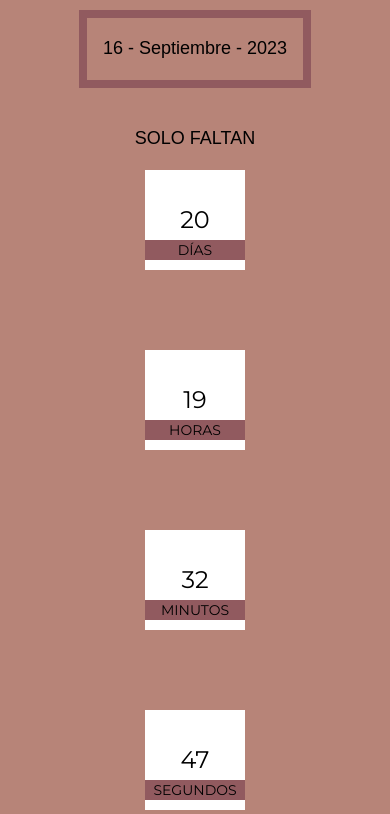
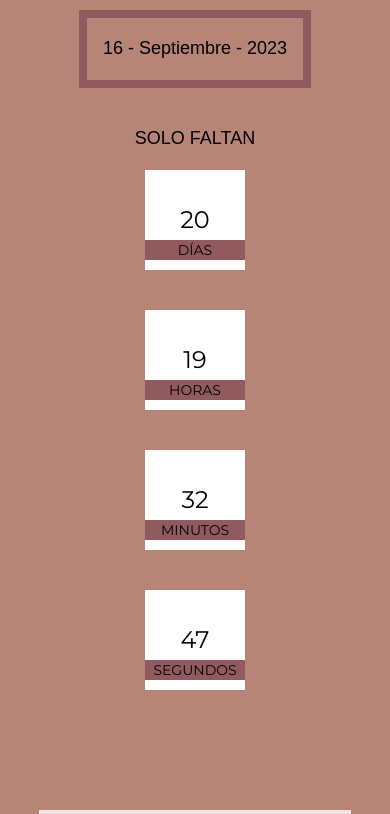
Before and after one commit to AngieProg/inv_sweet, a React (Vite) app: page / in a window 390 px wide. Shown: the part 1186-2000 px from the top of the page. Built offline with nearby package versions, Linux system fonts and the light colour scheme; a web font is replaced by a local one.

Commit message:
letrero Hero fijo, centro textos

```diff
--- a/src/components/CardFormato.jsx
+++ b/src/components/CardFormato.jsx
@@ -6,7 +6,7 @@ const CardFormato = ({titulo1, titulo2}) => {
     <>
     <h3 className="font-sofia text-2xl py-2">{titulo1}</h3>
     <div data-aos="fade-right" >
-      <h2 className="font-mea text-4xl py-3">{titulo2}</h2>
+      <h2 className="font-mea text-4xl py-3 text-center">{titulo2}</h2>
     </div>
     </>
   )
--- a/src/sections/Contador.jsx
+++ b/src/sections/Contador.jsx
@@ -6,11 +6,8 @@ const Contador = () =>{
 
   return(
   <div className="bg-medium-pink py-10">
-    {/* Foto + Fecha --- Primera Parte  */}
+
     <div className="flex flex-col items-center justify-center">
-      <div>
-
-      </div>
       <img
         src={fotoFecha}
         alt="quinceañera"
@@ -25,7 +22,7 @@ const Contador = () =>{
     {/* Contador --- Segunda Parte */}
     <div className="flex flex-col items-center">
       <h3 className="font-sofia text-lg mb-5">SOLO FALTAN</h3>
-      <div className="flex flex-wrap gap-20 justify-center px-20">
+      <div className="flex flex-wrap md:gap-20 gap-10 justify-center px-20">
 
         <Reloj tiempo='20' medida='DÍAS' dataAOS="flip-left"/>
 
--- a/src/sections/Hero.jsx
+++ b/src/sections/Hero.jsx
@@ -8,7 +8,7 @@ const Hero = () =>(
         <div className="flex flex-1 justify-center items-center absolute top-0 w-[90%] border bg-dark-pink">
             <h2 className="font-sofia text-2xl py-3">MIS XV AÑOS</h2>
         </div>
-        <div data-aos="fade-up" className="flex flex-1 justify-center items-center absolute bottom-0 w-[90%] border bg-dark-pink">
+        <div className="flex flex-1 justify-center items-center absolute bottom-0 w-[90%] border bg-dark-pink">
             <h1 className="font-mea text-4xl py-3">Frida Sofia</h1>
         </div>
     </div>
```
